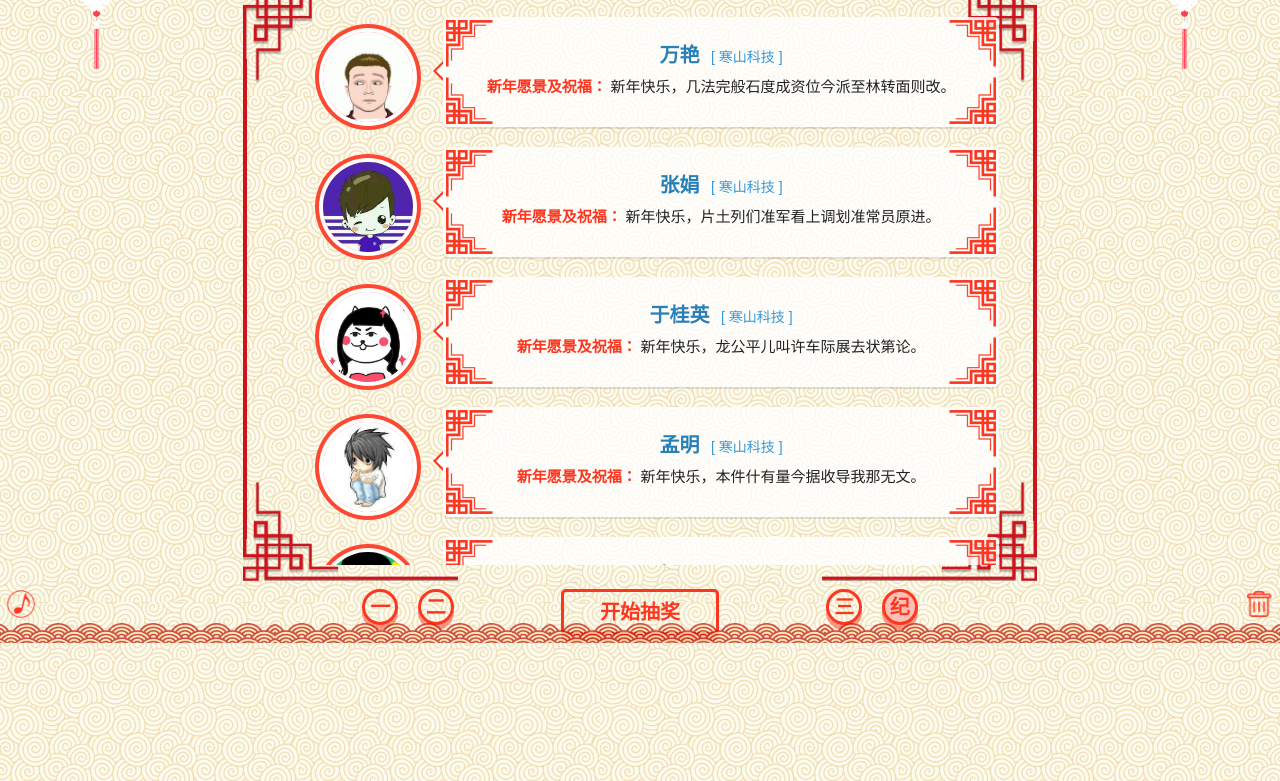
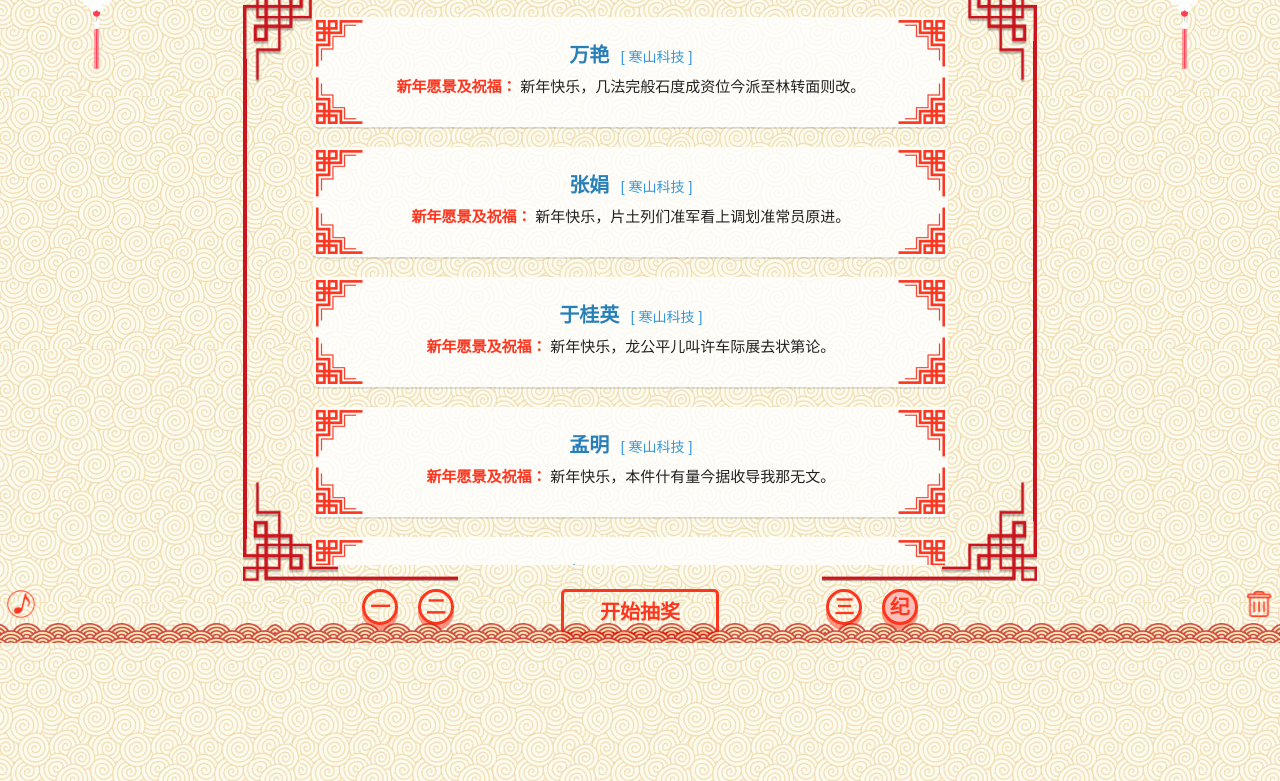
Before and after one commit to henry-fun/hanshan-lottery, a website: page index.html in a window 1280 px wide. Shown: the part 157-938 px from the top of the page. Drawn offline with Linux system fonts and the light colour scheme.

Commit message:
feat: 如果配置稳健没有头像则不显示头像

```diff
--- a/css/style.css
+++ b/css/style.css
@@ -502,6 +502,20 @@ aside .switch {
     font-family: 'STKaiti', 'KaiTi ';
 }
 
+.lottery-list.no_avatar .lottery-avatar {
+    display: none;
+}
+.lottery-list.no_avatar .lottery-content {
+    margin-left: 7rem;
+    width: 75%;
+}
+.lottery-list.no_avatar .lottery-content::before {
+    display: none;
+}
+.lottery-list.no_avatar .lottery-content::after {
+    display: none;
+}
+
 .dashboard {
     position: relative;
     margin: 4rem auto 0 auto;
--- a/index.html
+++ b/index.html
@@ -189,7 +189,7 @@
 <!-- 新年祝福框模板 start -->
 <script type="text/template" id="lotterycon-tpl">
     <% _.each(data, function (item) { %>
-    <div class="clearfix lottery-list" data-id="" data-namezh="<%= item.namezh %>" data-nameen="<%= item.nameen %>">
+    <div class="clearfix lottery-list <%= no_avatar ? 'no_avatar' : '' %>" data-id="" data-namezh="<%= item.namezh %>" data-nameen="<%= item.nameen %>">
         <div class="f-l turqoise lottery-avatar">
             <img src="./img/avatar/<%= item.nameen %>.jpg" alt="<%= item.namezh %>">
         </div>
--- a/js/main.js
+++ b/js/main.js
@@ -55,6 +55,9 @@ function drawList() {
     var lottery_data = _.shuffle(lottery_datas);
     var lottery_size = lottery_data.length;
     var lottery_disp = [];
+    var no_avatar = !_.some(lottery_data, function(item) {
+        return item.avatar ? true : false;
+    });
     if (lottery_size !== 0) {
         for (var i = 0; i < lottery_data.length; i++) {
             lottery_disp.push(lottery_data[i]);
@@ -76,7 +79,7 @@ function drawList() {
             }
         }
     }
-    $('#lottery-wrap').html(_.template($('#lotterycon-tpl').html())({ data: lottery_disp }));
+    $('#lottery-wrap').html(_.template($('#lotterycon-tpl').html())({ data: lottery_disp, no_avatar: no_avatar }));
 }
 drawList();
 
```
